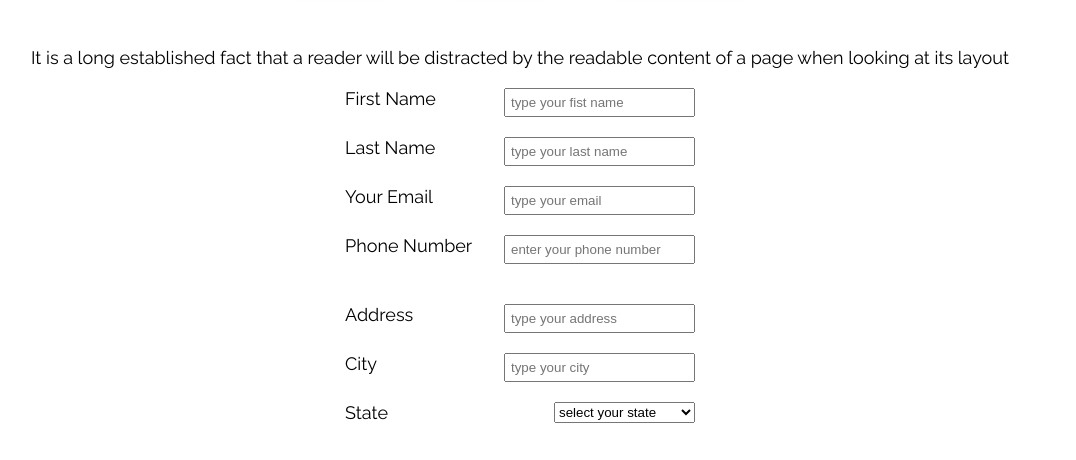
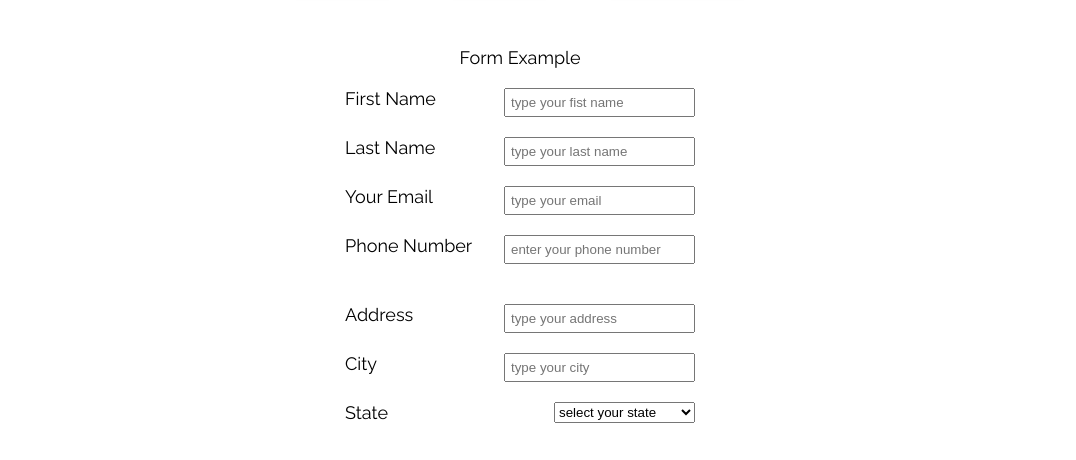
Before and after one commit to javiernapa/NYC-Luxury-Chauffeur-Airport-Transportation, a plain HTML site: page contact.html in a window 1280 px wide. Shown: the part 310-770 px from the top of the page, without its empty margins (120-1196 px from the left). Drawn offline with Linux system fonts and the light colour scheme.

Commit message:
updatedwritingcontact

```diff
--- a/contact.html
+++ b/contact.html
@@ -68,7 +68,7 @@
 				</nav>
 			</div>
 			<!-- Content -->
-			<p> It is a long established fact that a reader will be distracted by the readable content of a page when looking at its layout </p>
+			<p> Form Example </p>
 			<form>
 				<fieldset>
 					<label>
```
